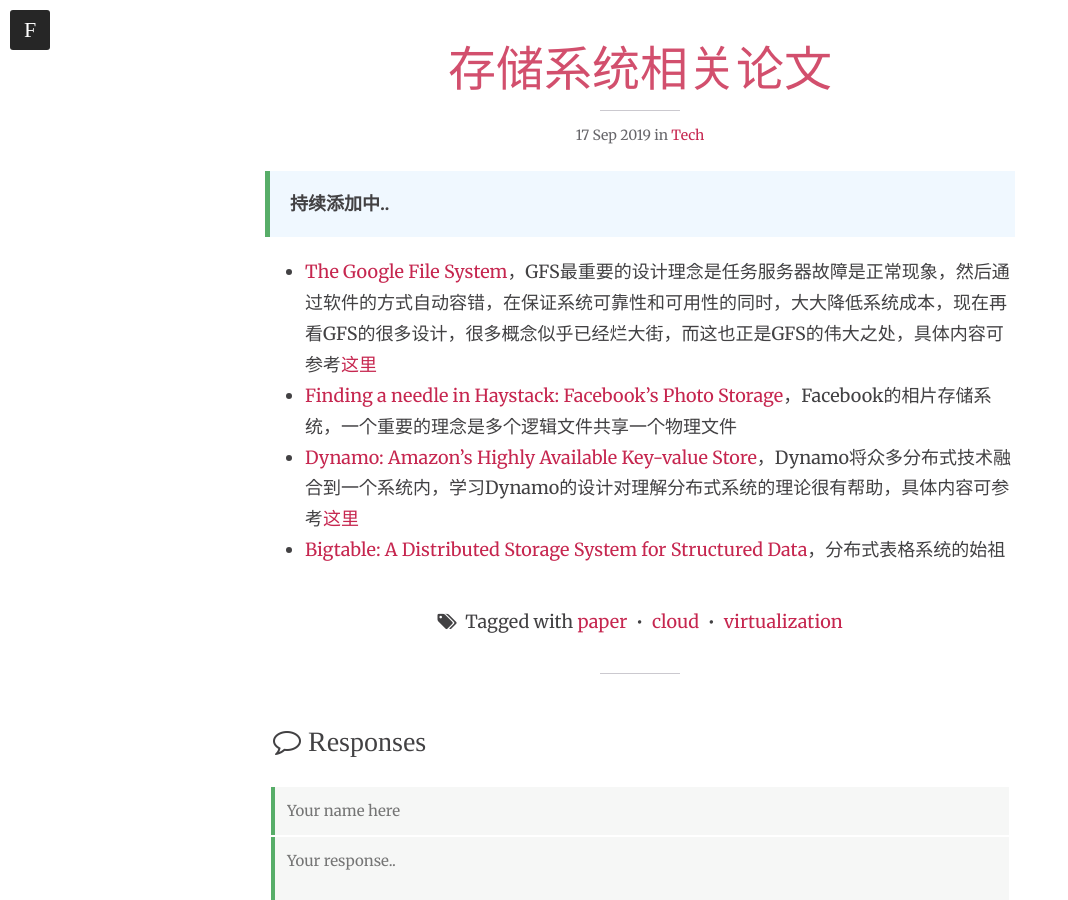
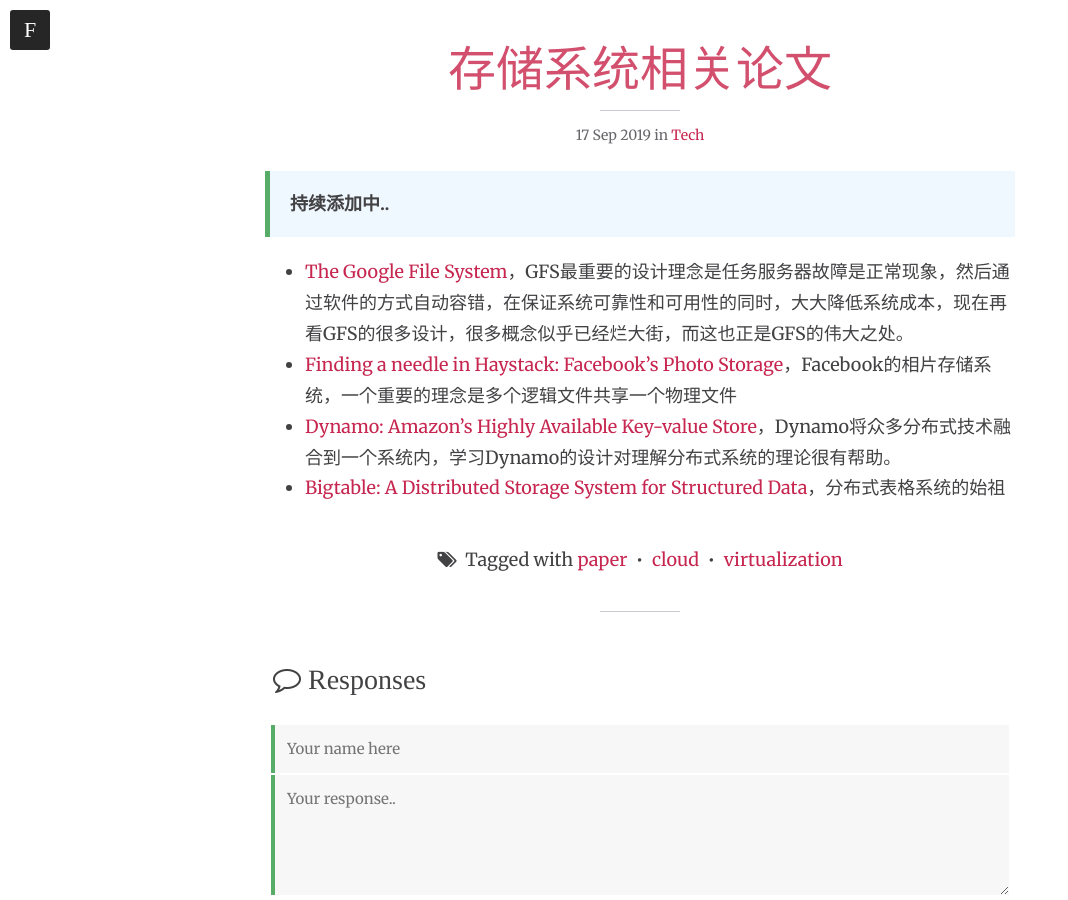
Before and after one commit to g7tianyi/g7tianyi.github.io, a Jekyll site: the page built from _posts/2019-09-17-collected-papers-about-storage.md, in a window 1280 px wide and 900 px high, scrolled down 571 px. Shown: the whole window, without its empty margins (0-1068 px from the left). Built offline with Jekyll 4.4.1, drawn with Linux system fonts in a browser that asks for light colours.

Commit message:
[style] fix some link resources

```diff
--- a/_config.yml
+++ b/_config.yml
@@ -14,7 +14,7 @@
 # Specify the fin color in RGB value
 fin_color:        "255,255,255"
 # Change url to your domain. Leave localhost server or blank when working locally.
-url:          "https://www.g7tianyi.com"
+url:          "https://blog.g7tianyi.com"
 # baseurl:
 
 # Gems used
--- a/_posts/2019-09-17-collected-papers-about-storage.md
+++ b/_posts/2019-09-17-collected-papers-about-storage.md
@@ -13,7 +13,7 @@
 
 > **持续添加中..**
 
-- [The Google File System](https://pdos.csail.mit.edu/6.824/papers/gfs.pdf)，GFS最重要的设计理念是任务服务器故障是正常现象，然后通过软件的方式自动容错，在保证系统可靠性和可用性的同时，大大降低系统成本，现在再看GFS的很多设计，很多概念似乎已经烂大街，而这也正是GFS的伟大之处，具体内容可参考[这里](https://www.g7tianyi.com/blog/understanding-gfs)
+- [The Google File System](https://pdos.csail.mit.edu/6.824/papers/gfs.pdf)，GFS最重要的设计理念是任务服务器故障是正常现象，然后通过软件的方式自动容错，在保证系统可靠性和可用性的同时，大大降低系统成本，现在再看GFS的很多设计，很多概念似乎已经烂大街，而这也正是GFS的伟大之处。
 - [Finding a needle in Haystack: Facebook's Photo Storage](https://www.usenix.org/legacy/event/osdi10/tech/full_papers/Beaver.pdf)，Facebook的相片存储系统，一个重要的理念是多个逻辑文件共享一个物理文件
-- [Dynamo: Amazon's Highly Available Key-value Store](http://courses.cse.tamu.edu/caverlee/csce438/readings/dynamo-paper.pdf)，Dynamo将众多分布式技术融合到一个系统内，学习Dynamo的设计对理解分布式系统的理论很有帮助，具体内容可参考[这里](https://www.g7tianyi.com/blog/understanding-dynamo)
+- [Dynamo: Amazon's Highly Available Key-value Store](http://courses.cse.tamu.edu/caverlee/csce438/readings/dynamo-paper.pdf)，Dynamo将众多分布式技术融合到一个系统内，学习Dynamo的设计对理解分布式系统的理论很有帮助。
 - [Bigtable: A Distributed Storage System for Structured Data](https://github.com/g7tianyi/cs-papers/blob/master/distributed-system/Bigtable-%20A%20Distributed%20Storage%20System%20for%20Structured%20Data.pdf)，分布式表格系统的始祖
```
Also changed, not shown: README.md.
